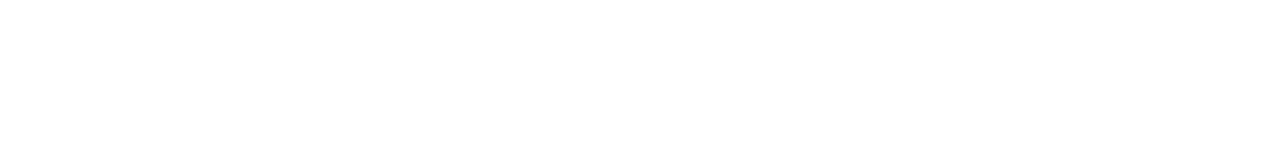
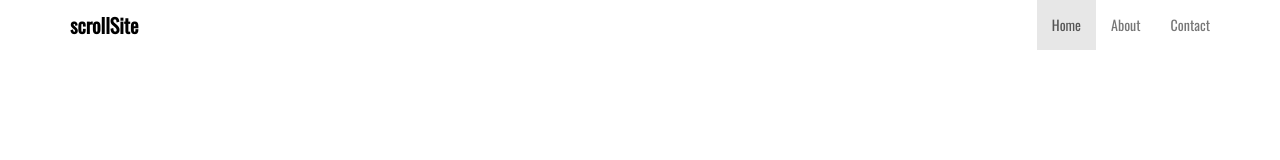
Before and after one commit to Hereiam123/scrollSite, a plain HTML site: page index.html in a window 1280 px wide. Drawn offline with nearby package versions, Linux system fonts and the light colour scheme.

Commit message:
header styling

```diff
--- a/css/style.css
+++ b/css/style.css
@@ -0,0 +1,11 @@
+.navbar-default{
+    background:#fff;
+    border:0;
+    font-family: Oswald;
+}
+
+.navbar-brand{
+    font-size:20px;
+    color:#000 !important;
+    font-weight:bold;
+}
--- a/index.html
+++ b/index.html
@@ -9,9 +9,33 @@
     <link href="css/style.css" rel="stylesheet">
 </head>
     <body>
+        <nav class="navbar navbar-default navbar-fixed-top">
+            <div class="container">
+                <div class="navbar-header">
+                    <button type="button" class="navbar-toggle collapsed" data-toggle="collapse" data-target="#navbar" aria-expanded="false" aria-controls="navbar">
+                        <span class="sr-only">Toggle navigation</span>
+                        <span class="icon-bar"></span>
+                        <span class="icon-bar"></span>
+                        <span class="icon-bar"></span>
+                    </button>
+                    <a class="navbar-brand" href="#">scrollSite</a>
+                </div>
+                <div id="navbar" class="collapse navbar-collapse">
+                    <ul class="nav navbar-nav navbar-right">
+                        <li class="active"><a href="showcase">Home</a></li>
+                        <li><a href="info1">About</a></li>
+                        <li><a href="contact">Contact</a></li>
+                    </ul>
+                </div><!--/.nav-collapse -->
+            </div>
+        </nav>
 
+        <section id="showcase">
+
+        </section>
 
     <script src="https://code.jquery.com/jquery-3.2.1.min.js" integrity="sha256-hwg4gsxgFZhOsEEamdOYGBf13FyQuiTwlAQgxVSNgt4=" crossorigin="anonymous"></script>
     <script src="https://maxcdn.bootstrapcdn.com/bootstrap/3.3.7/js/bootstrap.min.js" integrity="sha384-Tc5IQib027qvyjSMfHjOMaLkfuWVxZxUPnCJA7l2mCWNIpG9mGCD8wGNIcPD7Txa" crossorigin="anonymous"></script>
     </body>
+
 </html>
```
